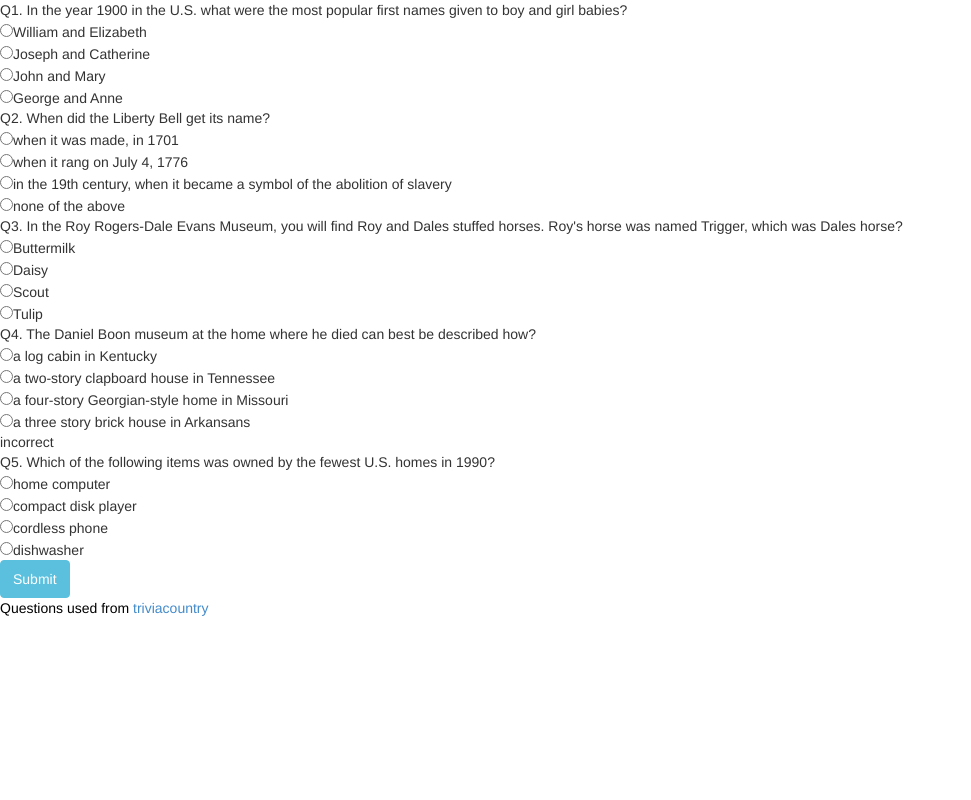
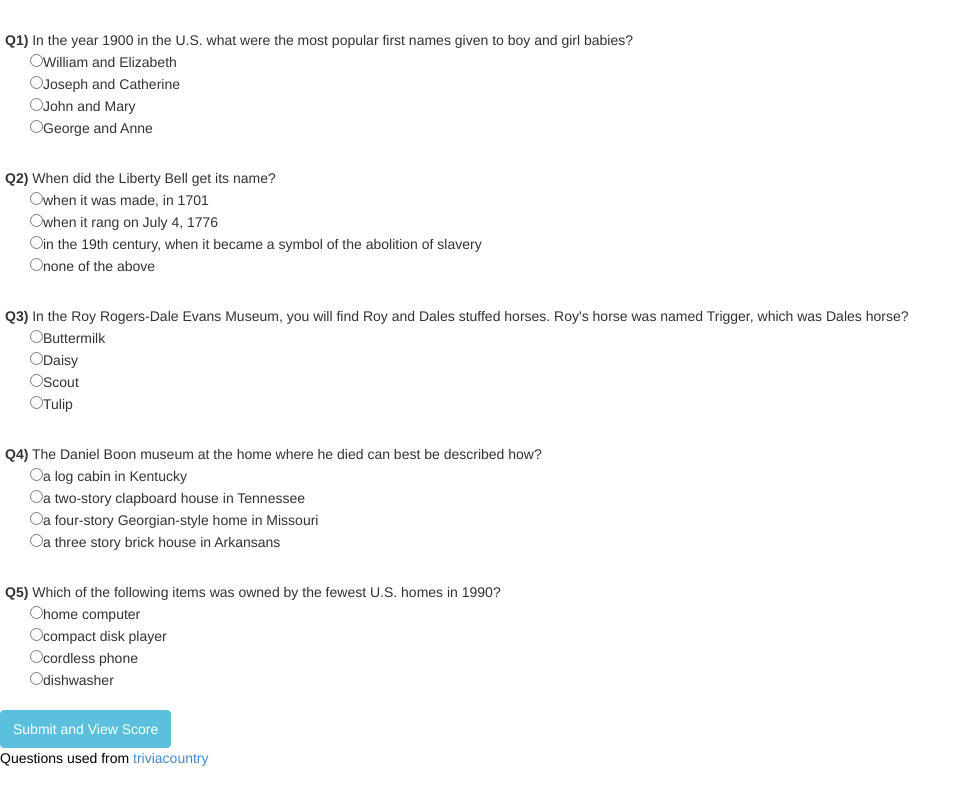
Before and after one commit to felromo/JSTogether-Project1, a PHP site: page / in a window 1280 px wide. Shown: the whole page, without its empty margins (0-971 px from the left). Run offline with PHP 8.4, Linux system fonts and the light colour scheme; some libraries are stand-ins or nearby versions.

Commit message:
adds a little styling to the questions to make them more readable

```diff
--- a/home.html
+++ b/home.html
@@ -13,7 +13,7 @@
     <form action="">
       <div class="question">
         <div class="title">
-          Q1. In the year 1900 in the U.S. what were the most popular first names given to boy and girl babies?
+          <b>Q1)</b> In the year 1900 in the U.S. what were the most popular first names given to boy and girl babies?
         </div><!-- end of title -->
         <div class="answer-choices">
           <input type="radio" name="question1" value="incorrect">William and Elizabeth<br>
@@ -25,7 +25,7 @@
 
       <div class="question">
         <div class="title">
-          Q2. When did the Liberty Bell get its name?
+          <b>Q2)</b> When did the Liberty Bell get its name?
         </div><!-- end of title -->
         <div class="answer-choices">
           <input type="radio" name="question2" value="incorrect">when it was made, in 1701<br>
@@ -37,7 +37,7 @@
 
       <div class="question">
         <div class="title">
-          Q3. In the Roy Rogers-Dale Evans Museum, you will find Roy and Dales stuffed horses. Roy's horse was named Trigger, which was Dales horse?
+          <b>Q3)</b> In the Roy Rogers-Dale Evans Museum, you will find Roy and Dales stuffed horses. Roy's horse was named Trigger, which was Dales horse?
         </div><!-- end of title -->
         <div class="answer-choices">
           <input type="radio" name="question3" value="correct">Buttermilk<br>
@@ -49,7 +49,7 @@
 
       <div class="question">
         <div class="title">
-          Q4. The Daniel Boon museum at the home where he died can best be described how?
+          <b>Q4)</b> The Daniel Boon museum at the home where he died can best be described how?
         </div><!-- end of title -->
         <div class="answer-choices">
           <input type="radio" name="question4" value="incorrect">a log cabin in Kentucky<br>
@@ -58,10 +58,9 @@
           <input type="radio" name="question4" value="incorrect">a three story brick house in Arkansans<br>
         </div><!-- end answer-choices -->
       </div><!-- end of question -->
-incorrect
       <div class="question">
         <div class="title">
-          Q5. Which of the following items was owned by the fewest U.S. homes in 1990?
+          <b>Q5)</b> Which of the following items was owned by the fewest U.S. homes in 1990?
         </div><!-- end of title -->
         <div class="answer-choices">
           <input type="radio" name="question5" value="incorrect">home computer<br>
@@ -72,7 +71,8 @@ incorrect
       </div><!-- end of question -->
     </form>
     <!-- put outside of form for no redirect -->
-    <button type="button" class="btn btn-info btn-lg get-score" data-toggle="modal" data-target="#myModal">Submit</button>
+    <br>
+    <button type="button" class="btn btn-info btn-lg get-score" data-toggle="modal" data-target="#myModal">Submit and View Score</button>
 
     <!-- modal -->
     <div id="myModal" class="modal fade" role="dialog">
@@ -80,7 +80,7 @@ incorrect
         <div class="modal-content">
           <div class="modal-header">
             <button class="close" type="button" data-dismiss="modal">&times;</button>
-            <h4 class="modal-title">Modal Header</h4>
+            <h4 class="modal-title">Your Score!</h4>
           </div><!-- end modal-header -->
           <div class="modal-body">
             <div class="display-score">
--- a/includes/main.css
+++ b/includes/main.css
@@ -5,3 +5,12 @@ body {
 p {
         color: black;
 }
+
+.question .title {
+        margin-left: 5px;
+        margin-top: 30px;
+}
+
+.question .answer-choices {
+        margin-left: 30px;
+}
--- a/includes/main.js
+++ b/includes/main.js
@@ -1,4 +1,5 @@
 var answer_values = [];
+var total_questions = 5;
 var correct = 0;
 
 $(document).ready (function () {
@@ -16,6 +17,6 @@ $(document).ready (function () {
       if (data == "correct") correct++;
     });
     console.log(correct);
-    $('.display-score').text(correct);
+    $('.display-score').text(correct + "/" + total_questions + " correct");
   });
 });
```
